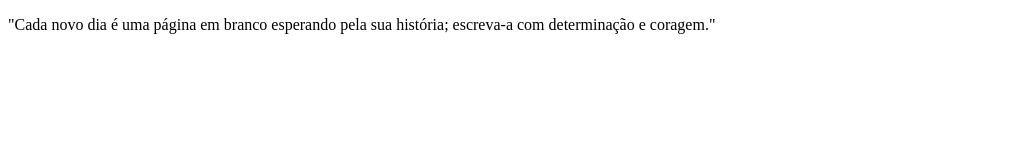
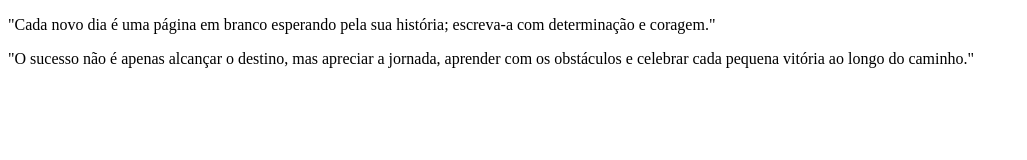
Before and after one commit to wsl77y/bootcamp-dev-jr, a plain HTML site: page index.html in a window 1280 px wide. Shown: the whole page, without its empty margins (0-1027 px from the left). Drawn offline with Linux system fonts and the light colour scheme.

Commit message:
Frase motivacional 2

```diff
--- a/index.html
+++ b/index.html
@@ -9,5 +9,8 @@
     <p>
         "Cada novo dia é uma página em branco esperando pela sua história; escreva-a com determinação e coragem."
     </p>
+    <p>
+        "O sucesso não é apenas alcançar o destino, mas apreciar a jornada, aprender com os obstáculos e celebrar cada pequena vitória ao longo do caminho."
+    </p>
 </body>
 </html>
```
